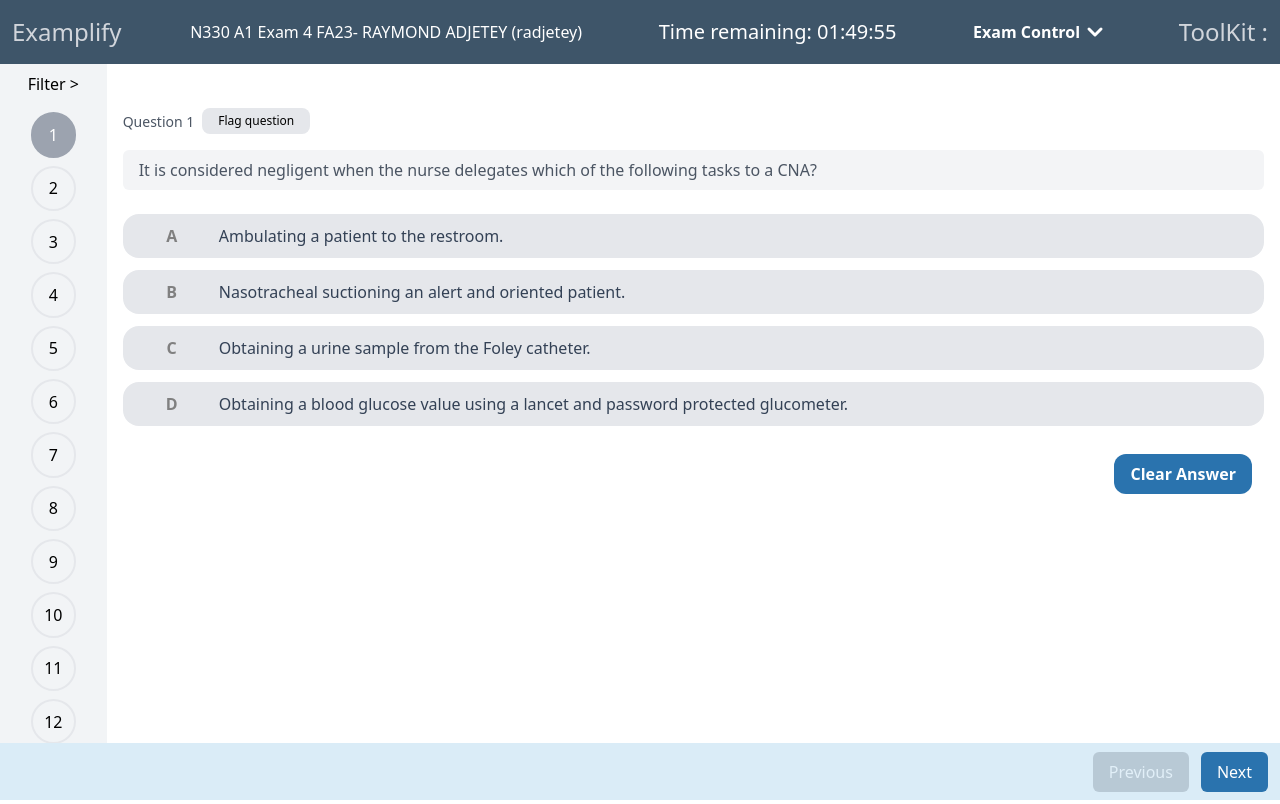
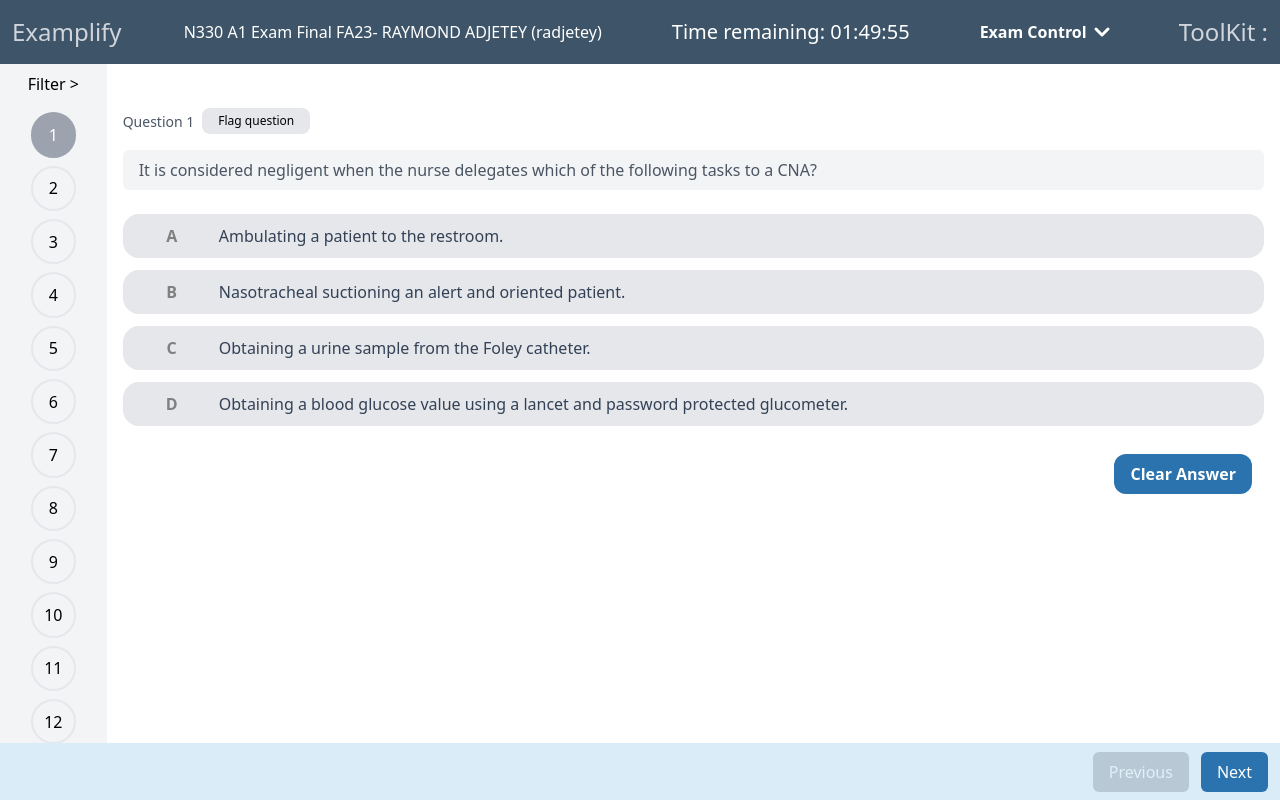
Before and after one commit to Omega-2023/webQuiz, a React (Vite) app: page / in a window 1280 px wide. Built offline with nearby package versions, Linux system fonts and the light colour scheme.

Commit message:
Update QuestionHeader.jsx

```diff
--- a/src/components/questions/QuestionHeader.jsx
+++ b/src/components/questions/QuestionHeader.jsx
@@ -7,7 +7,7 @@ function QuestionHeader() {
     <div className="h-[1.7cm] bg-dark-700 w-full flex flex-row justify-between items-center px-3">
       <div className=" font-medium text-2xl text-gray-300"> Examplify</div>
       <div className=" text-white">
-        N330 A1 Exam 4 FA23- RAYMOND ADJETEY (radjetey)
+        N330 A1 Exam Final FA23- RAYMOND ADJETEY (radjetey)
       </div>
 
       <div>
```
